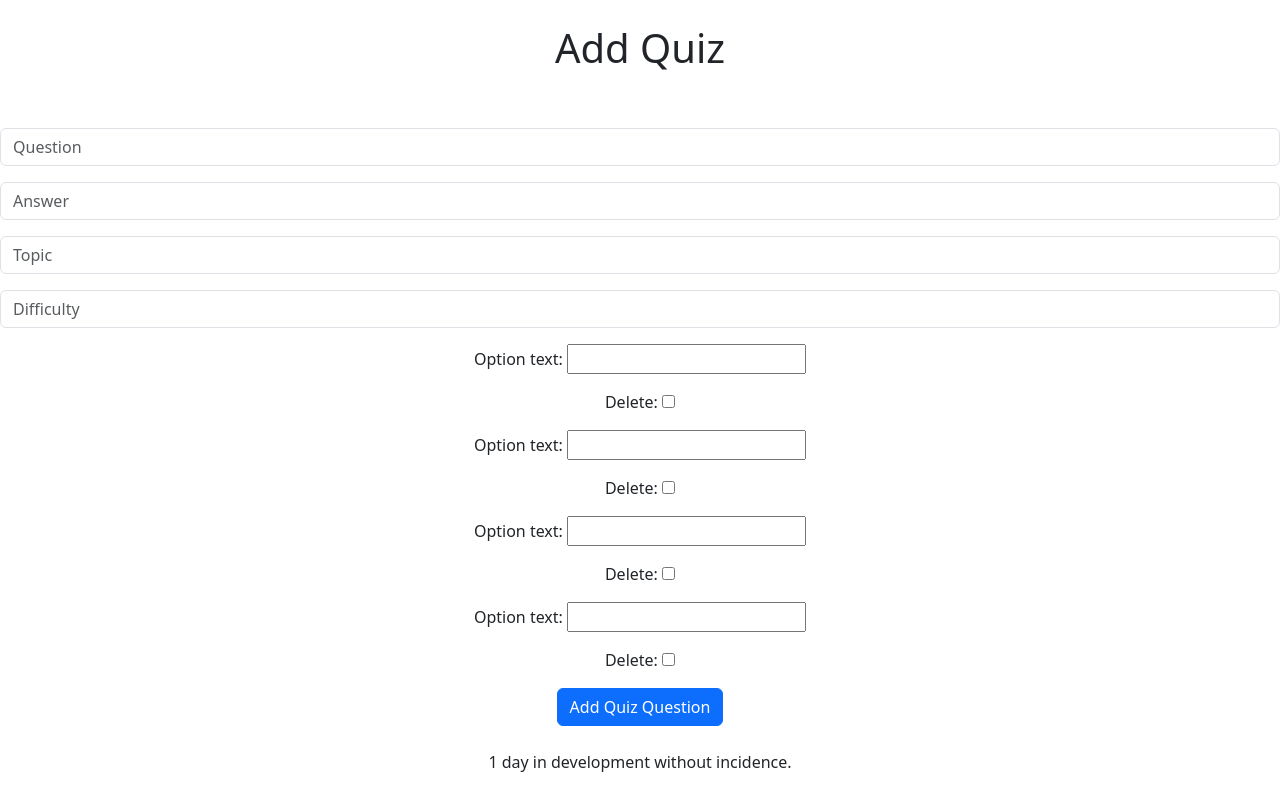
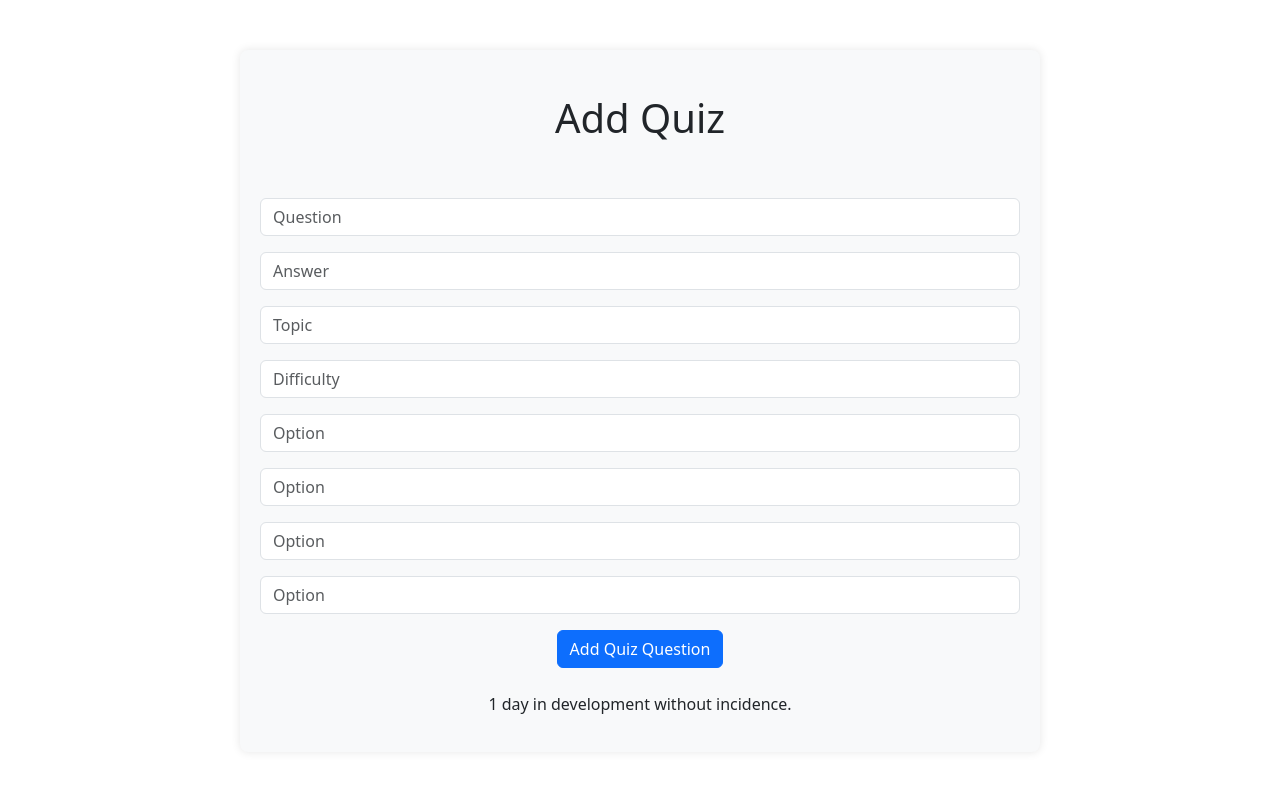
Before and after one commit to TheKingsident/interactive-quiz, a Django app: page /add_quiz in a window 1280 px wide. Shown: the part 56-858 px from the top of the page. Before the commit the page ends 828 px from the top, so only its background shows below. Run offline with Django 5.2, Linux system fonts and the light colour scheme.

Commit message:
chore: Update QuizForm to prevent duplicate questions and improve form styling

```diff
--- a/interactive_quiz/quiz/forms.py
+++ b/interactive_quiz/quiz/forms.py
@@ -1,6 +1,6 @@
 from django import forms
 from django.core.exceptions import ValidationError
-from django.forms import ModelForm, inlineformset_factory
+from django.forms import ModelForm, BaseInlineFormSet, inlineformset_factory
 from .models import Quiz, Option
 
 
@@ -29,4 +29,14 @@ class QuizForm(ModelForm):
             raise ValidationError("This question has already been added.")
         return question
 
-OptionFormSet = inlineformset_factory(Quiz, Option, fields=('option_text',), extra=4)
+class OptionsFormSet(BaseInlineFormSet):
+    def __init__(self, *args, **kwargs):
+        super().__init__(*args, **kwargs)
+        for form in self.forms:
+            form.fields['option_text'].label = ''
+            form.fields['option_text'].widget = forms.TextInput(attrs={
+                'class': 'form-control',
+                'placeholder': 'Option'
+            })
+
+OptionFormSet = inlineformset_factory(Quiz, Option, fields=('option_text',), extra=4, formset=OptionsFormSet)
--- a/interactive_quiz/quiz/templates/quiz/base.html
+++ b/interactive_quiz/quiz/templates/quiz/base.html
@@ -1,6 +1,17 @@
 <!doctype html>
 <html lang="en">
   <head>
+    <style>
+      /* This is the div container that will hold the content */
+      .content-container {
+          max-width: 800px; /* Set a maximum width for the content */
+          margin: 50px auto; /* Center the div and add space from top and bottom */
+          padding: 20px; /* Add internal space within the div */
+          background-color: #f8f9fa; /* Optional: set a background color */
+          border-radius: 8px; /* Optional: round the corners */
+          box-shadow: 0 0 10px rgba(0, 0, 0, 0.1); /* Optional: add a subtle shadow */
+      }
+    </style>
     <meta charset="utf-8">
     <meta name="viewport" content="width=device-width, initial-scale=1">
     <title>Interactive Quiz</title>
@@ -8,6 +19,7 @@
     {% include 'quiz/navbar.html' %}
   </head>
   <body>
+    <div class="content-container">
       <br/>
       {% block content %}
         {% include 'quiz/home.html' %}
@@ -16,6 +28,7 @@
        <br/>
         <p> {{ daysDeveloped }} {{ days }} in development without incidence.</p>
       </center>
+    </div>
     <script src="https://cdn.jsdelivr.net/npm/bootstrap@5.3.3/dist/js/bootstrap.bundle.min.js" integrity="sha384-YvpcrYf0tY3lHB60NNkmXc5s9fDVZLESaAA55NDzOxhy9GkcIdslK1eN7N6jIeHz" crossorigin="anonymous"></script>
   </body>
 </html>
--- a/interactive_quiz/quiz/views.py
+++ b/interactive_quiz/quiz/views.py
@@ -40,6 +40,10 @@ def add_quiz(request):
         if 'added' in request.GET:
             added = True
 
+    for form in option_formset.forms:
+        if 'DELETE' in form.fields:
+            del form.fields['DELETE']
+
     return render(request, 'quiz/add_quiz.html', {
         'question_form': question_form,
         'option_formset': option_formset,
```
Lines whose indentation alone changed are shown as unchanged.
